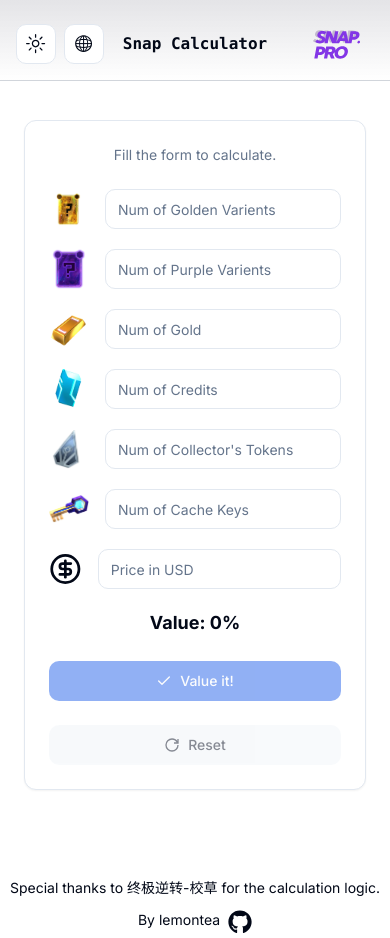
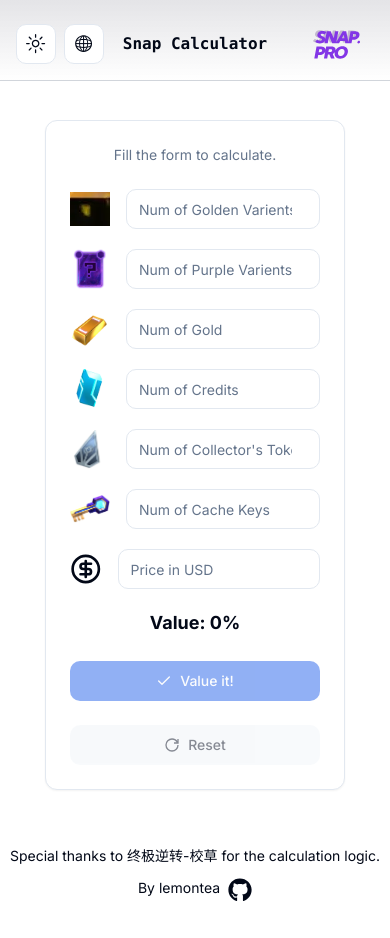
Before and after one commit to lemonteaau/snapsnap.pro, a Next.js app: page / in a window 390 px wide. After the commit the page ends 906 px from the top, so only its background shows below. Built offline with nearby package versions, Linux system fonts and the light colour scheme.

Commit message:
chore: Update calculator component styles for responsiveness

```diff
--- a/src/components/calculator.tsx
+++ b/src/components/calculator.tsx
@@ -83,7 +83,7 @@ export function Calculator() {
     setSuggestion("");
   };
   return (
-    <div className="mb-16 grid text-center lg:mb-0 lg:w-full lg:max-w-full lg:px-32">
+    <div className="mb-8 max-w-[300px] text-center lg:mb-0 lg:w-full lg:max-w-full lg:px-32">
       <Card>
         <CardHeader>
           <CardDescription>{t("fill_form")}</CardDescription>
@@ -96,7 +96,7 @@ export function Calculator() {
                 width={40}
                 height={40}
                 alt="golden varient"
-                className="object-contain"
+                className="max-w-10 object-none"
               />
               <Input
                 type="number"
@@ -111,7 +111,7 @@ export function Calculator() {
                 width={40}
                 height={40}
                 alt="purple varient"
-                className="object-contain"
+                className="max-w-10 object-contain"
               />
               <Input
                 type="number"
@@ -126,7 +126,7 @@ export function Calculator() {
                 width={40}
                 height={40}
                 alt="gold"
-                className="object-contain"
+                className="max-w-10 object-contain"
               />
               <Input
                 type="number"
@@ -141,7 +141,7 @@ export function Calculator() {
                 width={40}
                 height={40}
                 alt="credit"
-                className="object-contain"
+                className="max-w-10 object-contain"
               />
               <Input
                 type="number"
@@ -156,7 +156,7 @@ export function Calculator() {
                 width={40}
                 height={40}
                 alt="token"
-                className="object-contain"
+                className="max-w-10 object-contain"
               />
               <Input
                 type="number"
@@ -171,7 +171,7 @@ export function Calculator() {
                 width={40}
                 height={40}
                 alt="cache key"
-                className="object-contain"
+                className="max-w-10 object-scale-down"
               />
               <Input
                 type="number"
@@ -181,7 +181,7 @@ export function Calculator() {
               />
             </div>
             <div className="flex items-center justify-center gap-4">
-              <CircleDollarSign size={40} className="object-contain" />
+              <CircleDollarSign size={40} className="max-w-10" />
               <Input
                 type="number"
                 placeholder={t("price_in_usd")}
```
